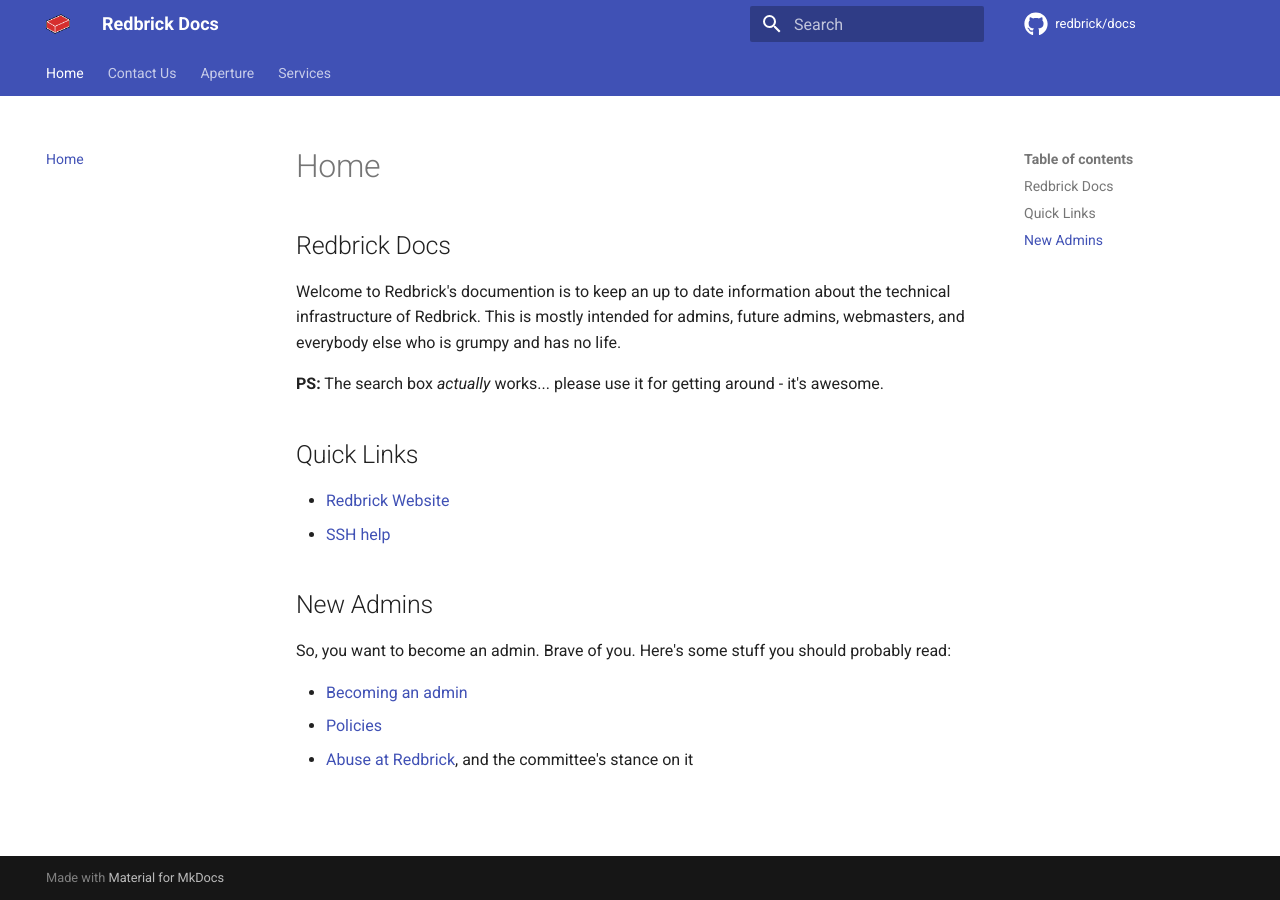
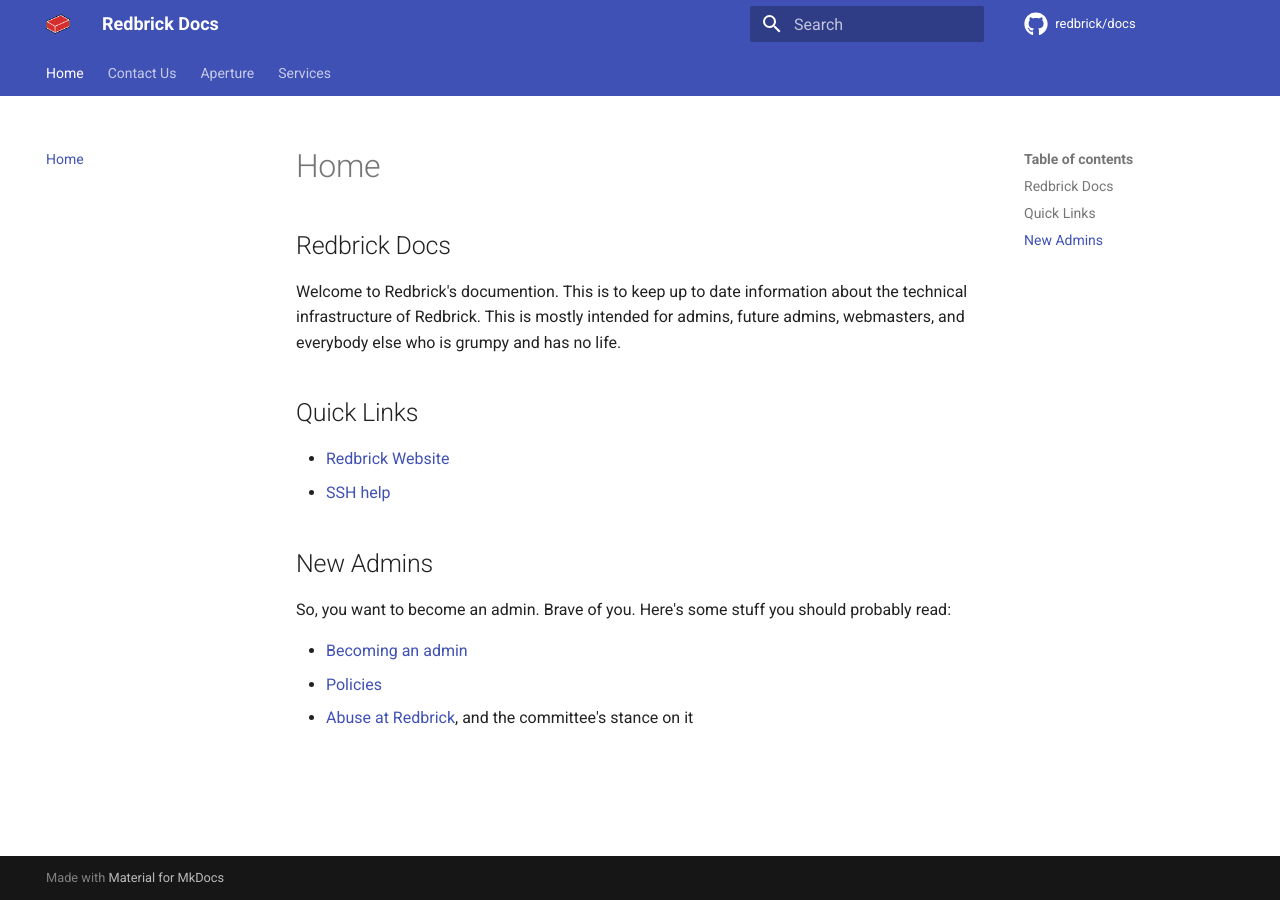
Before and after one commit to redbrick/docs, an MkDocs documentation site: the page built from docs/index.md, in a window 1280 px wide. Built offline with MkDocs 1.6.1 and Material for MkDocs 9.7.7, drawn with Linux system fonts in a browser that asks for light colours; comment, search, counter and statistics services are not loaded.

```diff
--- a/docs/index.md
+++ b/docs/index.md
@@ -2,10 +2,8 @@
 
 ## Redbrick Docs
 
-Welcome to Redbrick's documention is to keep an up to date information about the technical infrastructure of Redbrick.
+Welcome to Redbrick's documention. This is to keep up to date information about the technical infrastructure of Redbrick.
 This is mostly intended for admins, future admins, webmasters, and everybody else who is grumpy and has no life.
-
-**PS:** The search box *actually* works... please use it for getting around - it's awesome.
 
 ## Quick Links
 
```
Also changed, not shown: docs/aperture/icecast.md (+15 -5 lines), docs/aperture/socs.md (added, +3 -0 lines).
